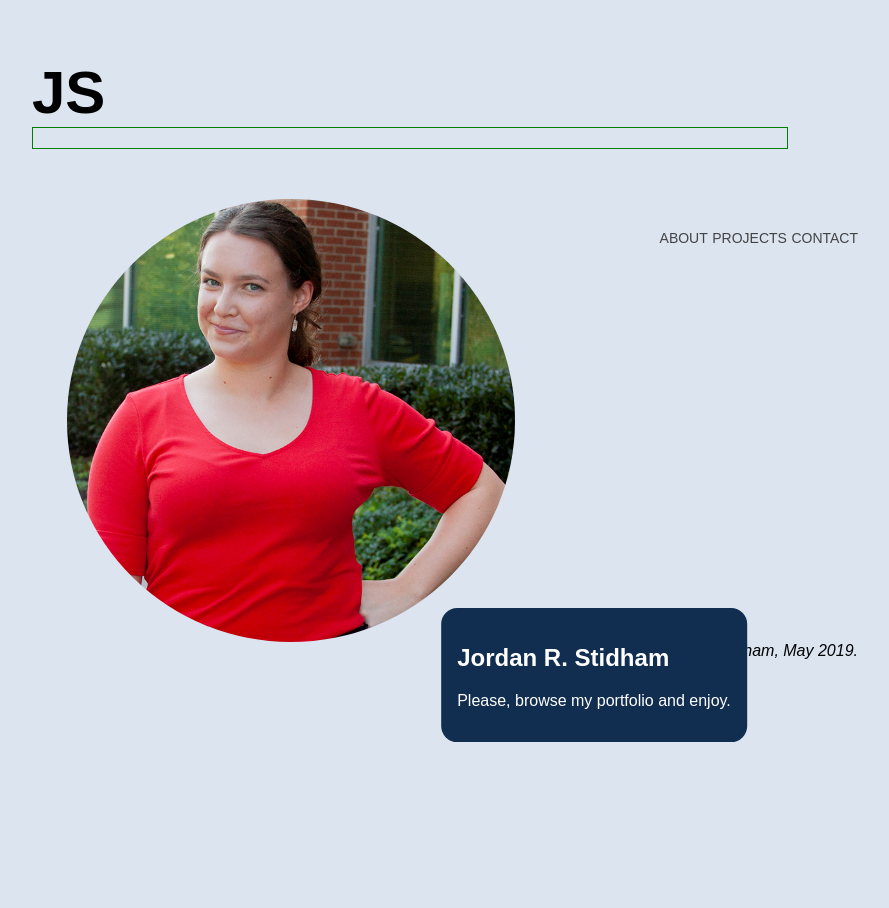
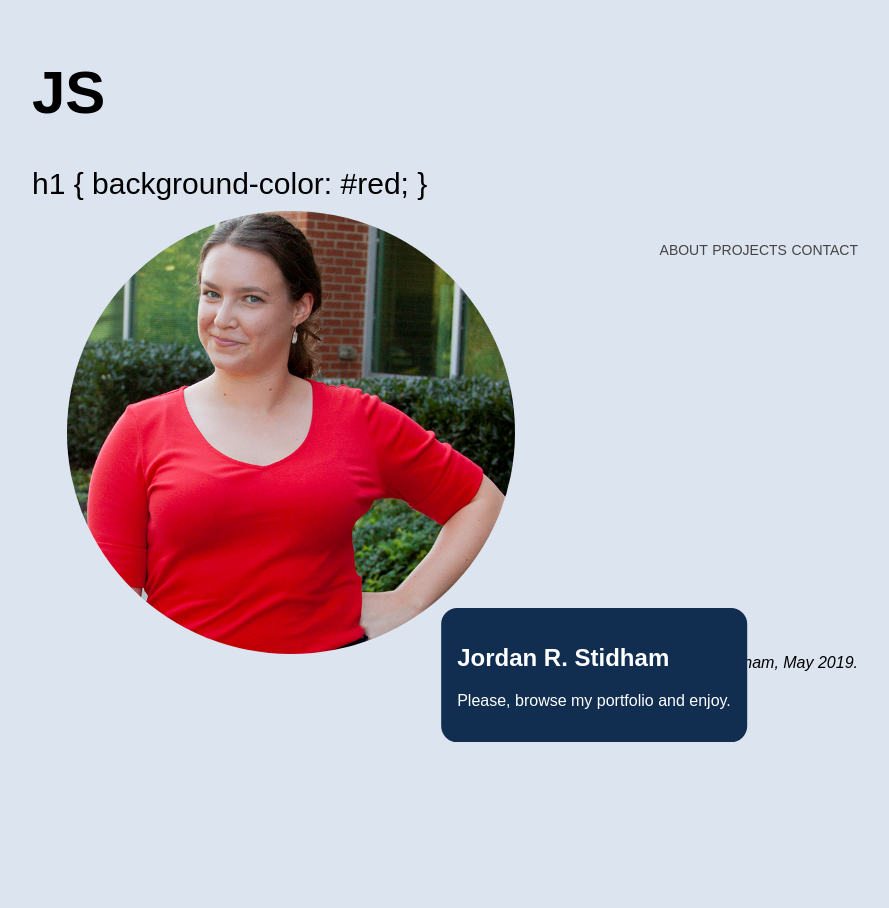
Before and after one commit to jordanstidham/PORTFOLIO, a Jekyll site: the page built from README.md, in a window 1280 px wide. Shown: the whole page, without its empty margins (46-935 px from the left). Built offline with Jekyll 4.4.1, drawn with Linux system fonts in a browser that asks for light colours; our own code applies the rules of GitHub Pages for plain Markdown files.

Commit message:
Update default.html

```diff
--- a/_layouts/default.html
+++ b/_layouts/default.html
@@ -8,10 +8,10 @@
 		<!-- header -->
 
 		<div class= "head">
-			<h1>JS
-			<div style="padding: 10px; font-size: 10px; border: 1px solid green; background-color: #red;"
-			     </div>
-			</h1>
+			<h1>JS</h1>
+			h1 {
+			background-color: #red;
+			     }
 			</div>
 
 		<!-- navbar -->
```
